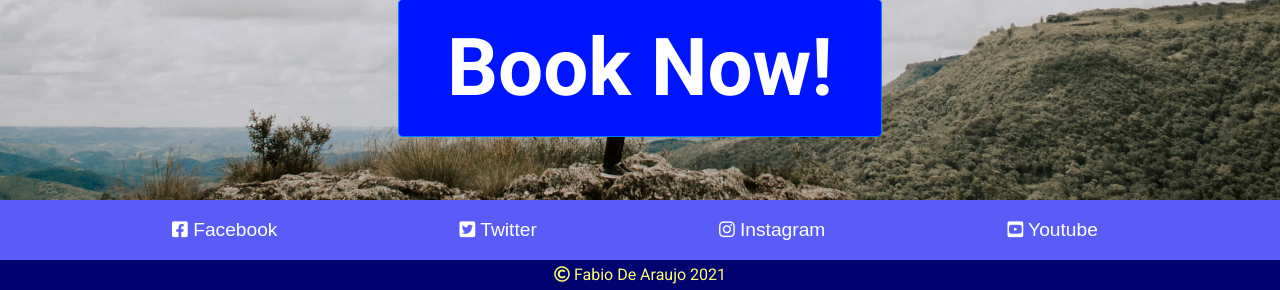
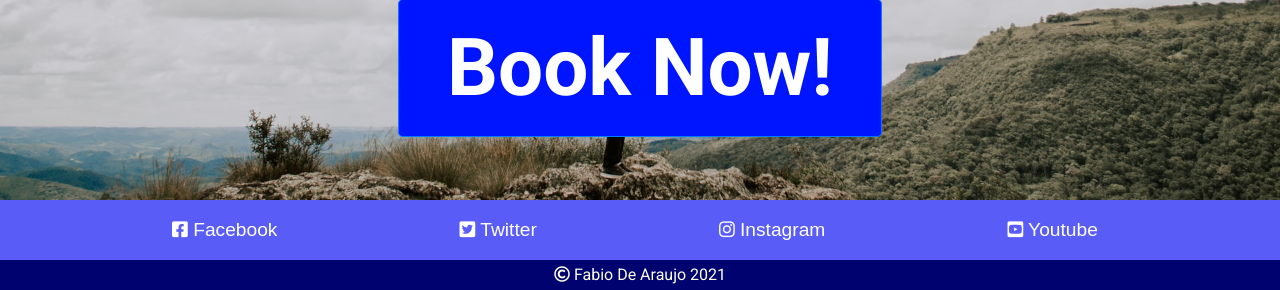
Before and after one commit to fabiodearaujo/sophie-photography-mp4, a Django app: page / in a window 1280 px wide. Shown: the part 2837-3127 px from the top of the page. Run offline with Django 3.2, Linux system fonts and the light colour scheme; parts of the project's set-up code (start-up, migrations or seed data) failed here and were passed over; some libraries are stand-ins or nearby versions.

Commit message:
changed the colour of the footer link

```diff
--- a/static/css/base.css
+++ b/static/css/base.css
@@ -233,7 +233,7 @@ nav {
 }
 
 .footer-copyright p a {
-    color: #fdff6d !important;
+    color: #ffffe6 !important;
 }
 
 .footer-copyright p a:hover {
```
